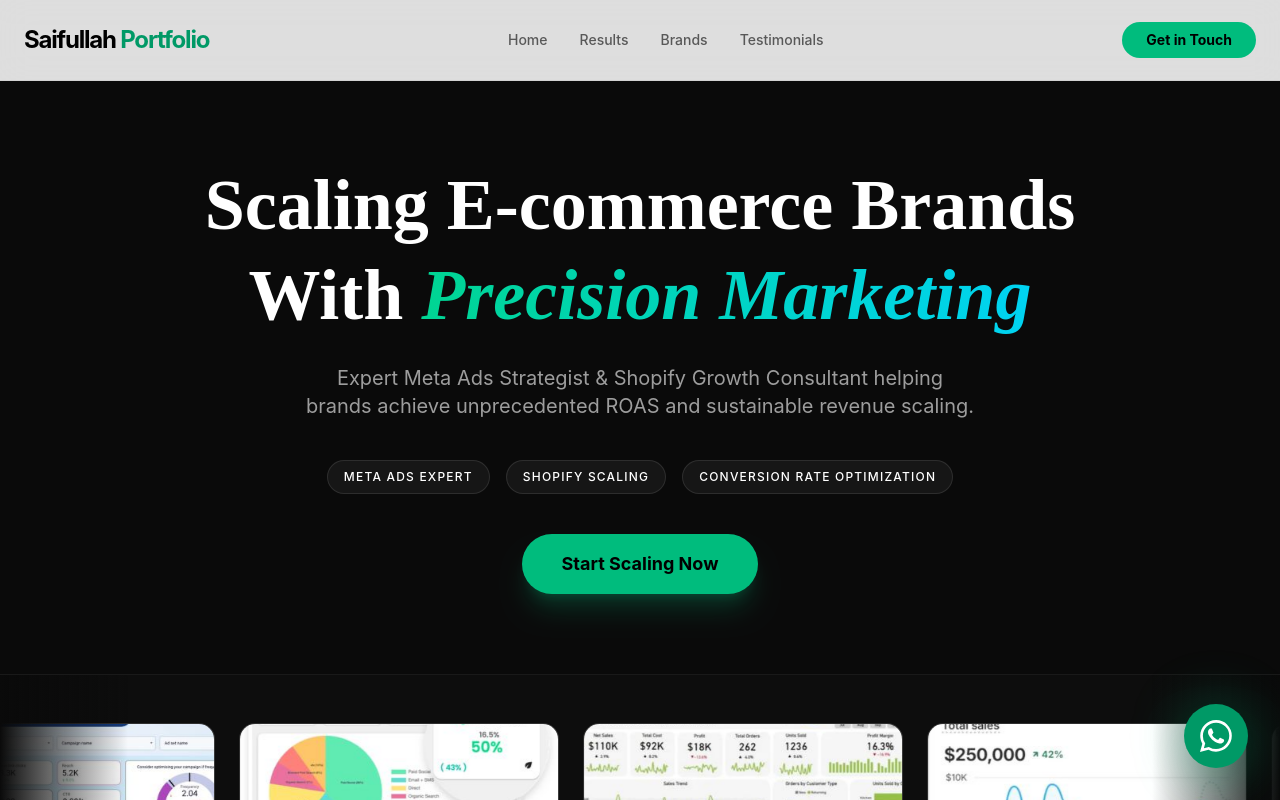
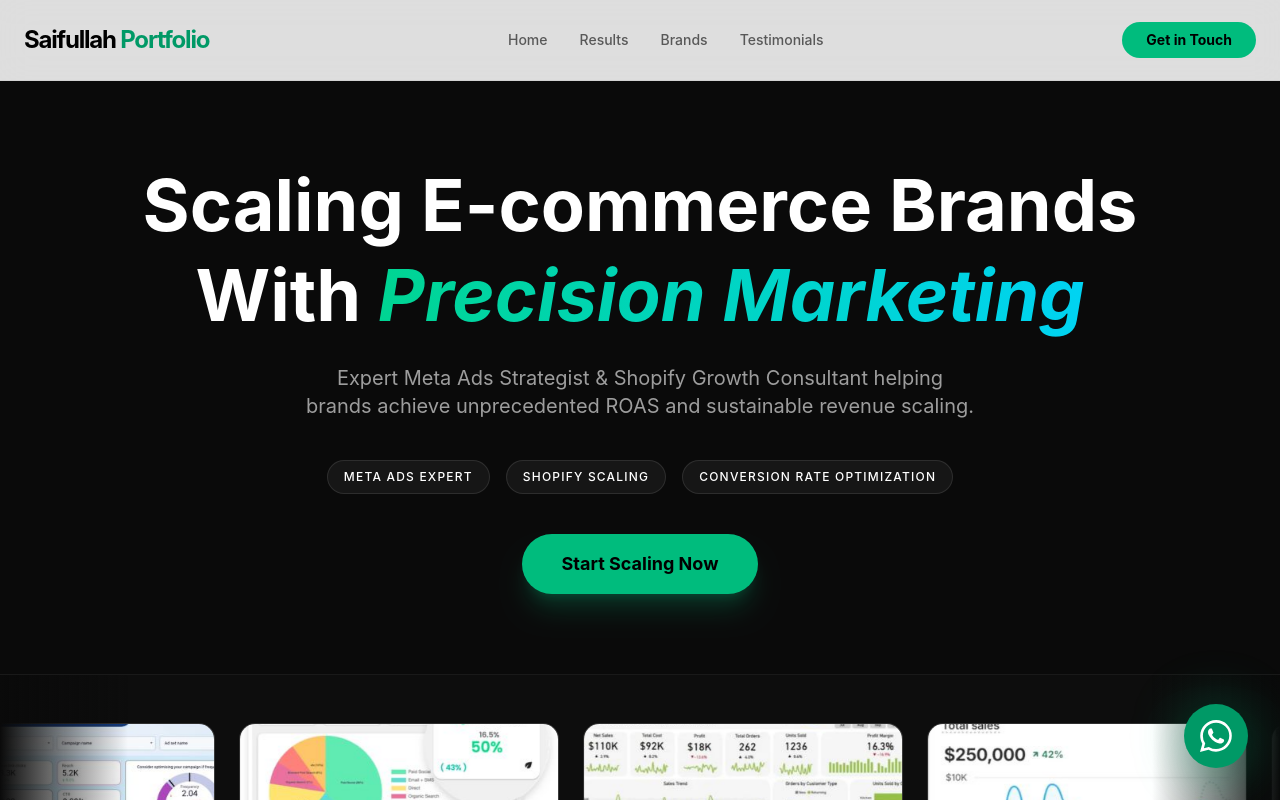
Before and after one commit to adnanqaiser/saifullah-final-v1, a React (Vite) app: page / in a window 1280 px wide. Shown: the top 800 px of the page. Built offline with nearby package versions, Linux system fonts and the light colour scheme.

Commit message:
Everything up-to-date

```diff
--- a/src/index.css
+++ b/src/index.css
@@ -1,6 +1,6 @@
 @import "tailwindcss";
 
-@theme {
+:root {
   --font-sans: "Inter", ui-sans-serif, system-ui, sans-serif;
   --font-display: "Playfair Display", serif;
 }
```
